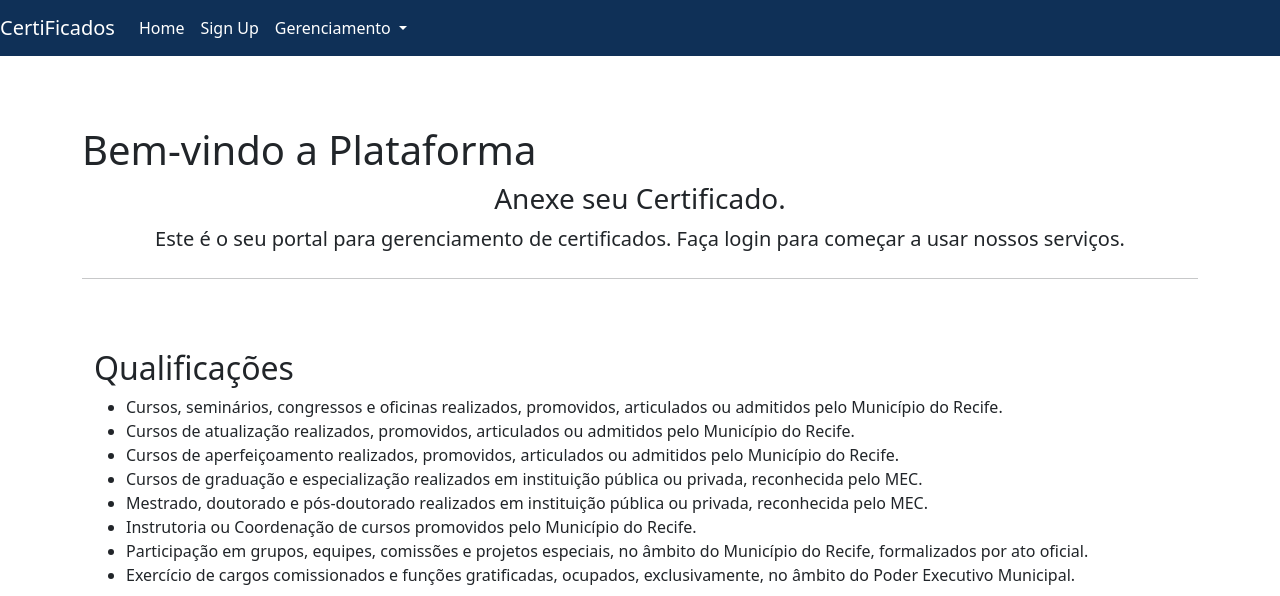
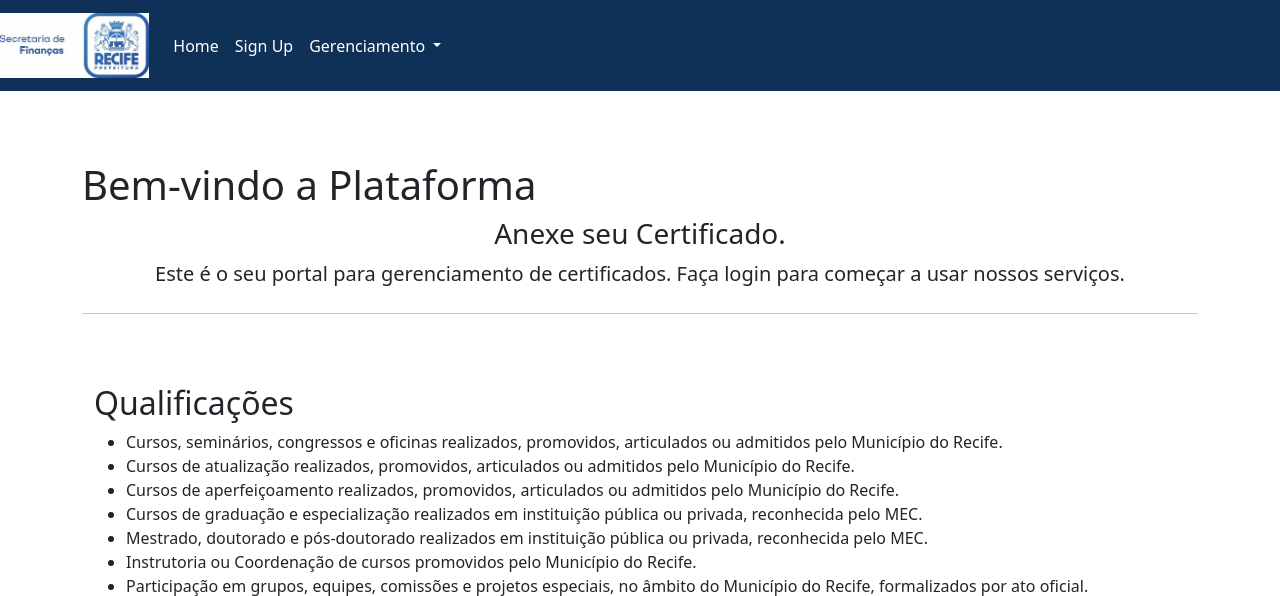
Before and after one commit to TN-Junior/certified-points, a Flask app: page / in a window 1280 px wide. Shown: the top 596 px of the page. Run offline with Flask 3, Linux system fonts and the light colour scheme; the visitor is signed in with stand-in values (Sample User, id 1); some libraries are stand-ins or nearby versions.

Commit message:
Adicionando Logo ao Header

```diff
--- a/templates/base.html
+++ b/templates/base.html
@@ -47,11 +47,16 @@
         .navbar-nav .profile {
             margin-left: auto; /* Use 'auto' instead of a fixed margin */
         }
+        .navbar-brand img {
+            max-height: 65px; /* Aumente esta altura da Logo conforme necessário */
+        }
     </style>
 </head>
 <body>
     <nav class="navbar navbar-expand-lg navbar-custom">
-        <a class="navbar-brand" href="#">CertiFicados</a>
+        <a class="navbar-brand" href="#">
+            <img src="{{ url_for('static', filename='Logo_Quadrada_PCR.jpg') }}" alt="Logo">
+        </a>
         <button class="navbar-toggler" type="button" data-toggle="collapse" data-target="#navbarNav" aria-controls="navbarNav" aria-expanded="false" aria-label="Toggle navigation">
             <span class="navbar-toggler-icon"></span>
         </button>
@@ -214,6 +219,4 @@
     </script>
     <script src="https://code.jquery.com/jquery-3.3.1.min.js"></script>
     <script src="https://cdnjs.cloudflare.com/ajax/libs/popper.js/1.14.7/umd/popper.min.js"></script>
-    <script src="https://stackpath.bootstrapcdn.com/bootstrap/4.3.1/js/bootstrap.min.js"></script>
-</body>
-</html>
+    <script
```
Also changed, not shown: static/Logo_Quadrada_PCR.jpg (added).
